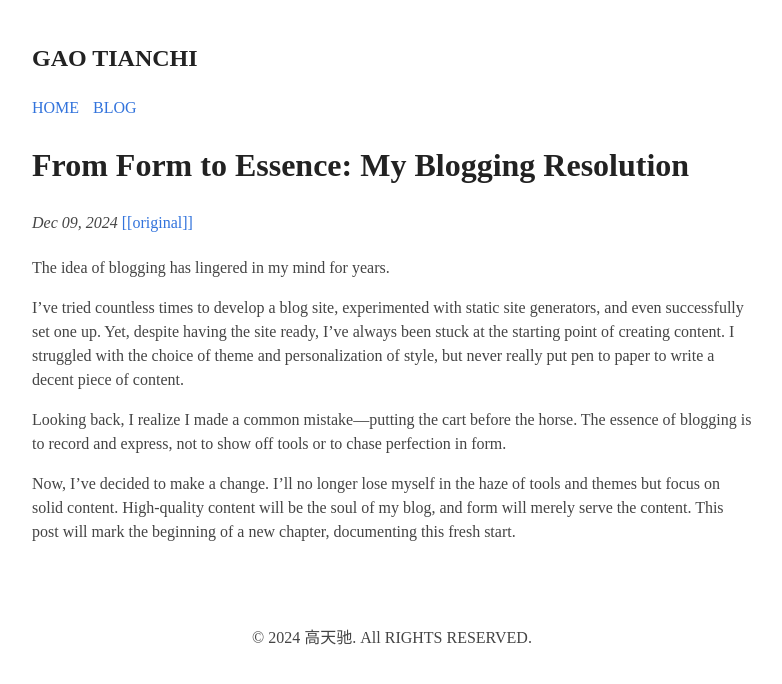
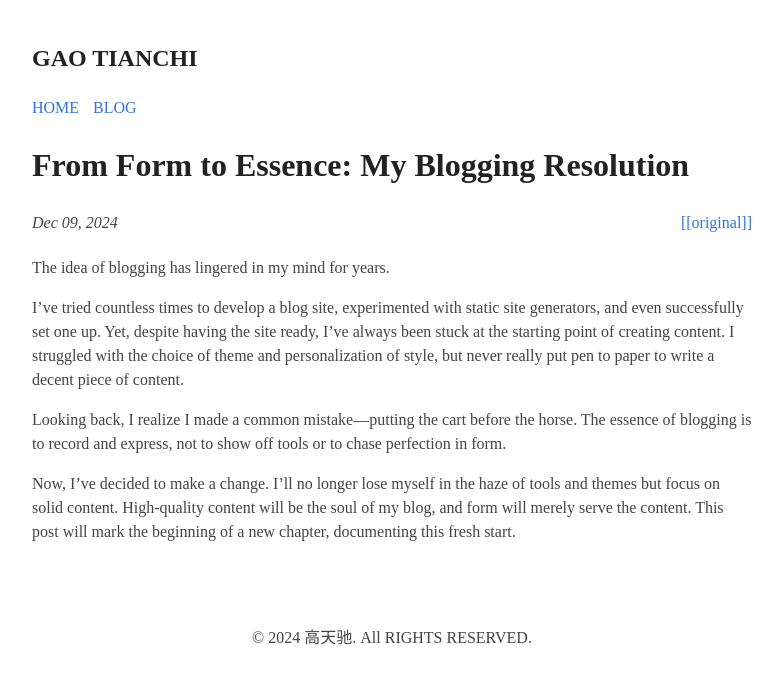
Before and after one commit to gaotianchi/gaotianchi.github.io, a Jekyll site: the page built from _posts/2024-12-08-from-form-to-essence-my-bloging-resolution.md, in a window 1280 px wide. Shown: the top 684 px of the page, without its empty margins (248-1030 px from the left). Built offline with Jekyll 4.4.1, drawn with Linux system fonts in a browser that asks for light colours; some web fonts are replaced.

Commit message:
Update post template.

```diff
--- a/_layouts/post.html
+++ b/_layouts/post.html
@@ -10,10 +10,12 @@ layout: compress
 
 
     <h1>{{ page.title }}</h1>
-    <i>{{ page.date | date: "%b %d, %Y" }}</i>
-    {% if page.original %}
-    <a href="{{ page.original }}">[[original]]</a>
-    {% endif %}
+    <div style="display: flex; justify-content: space-between;">
+        <i>{{ page.date | date: "%b %d, %Y" }}</i>
+        {% if page.original %}
+        <a href="{{ page.original }}">[[original]]</a>
+        {% endif %}
+    </div>
     <h4 class="subtitle">{{ page.subtitle }}</h4>
 
     {{ page.content }}
```
